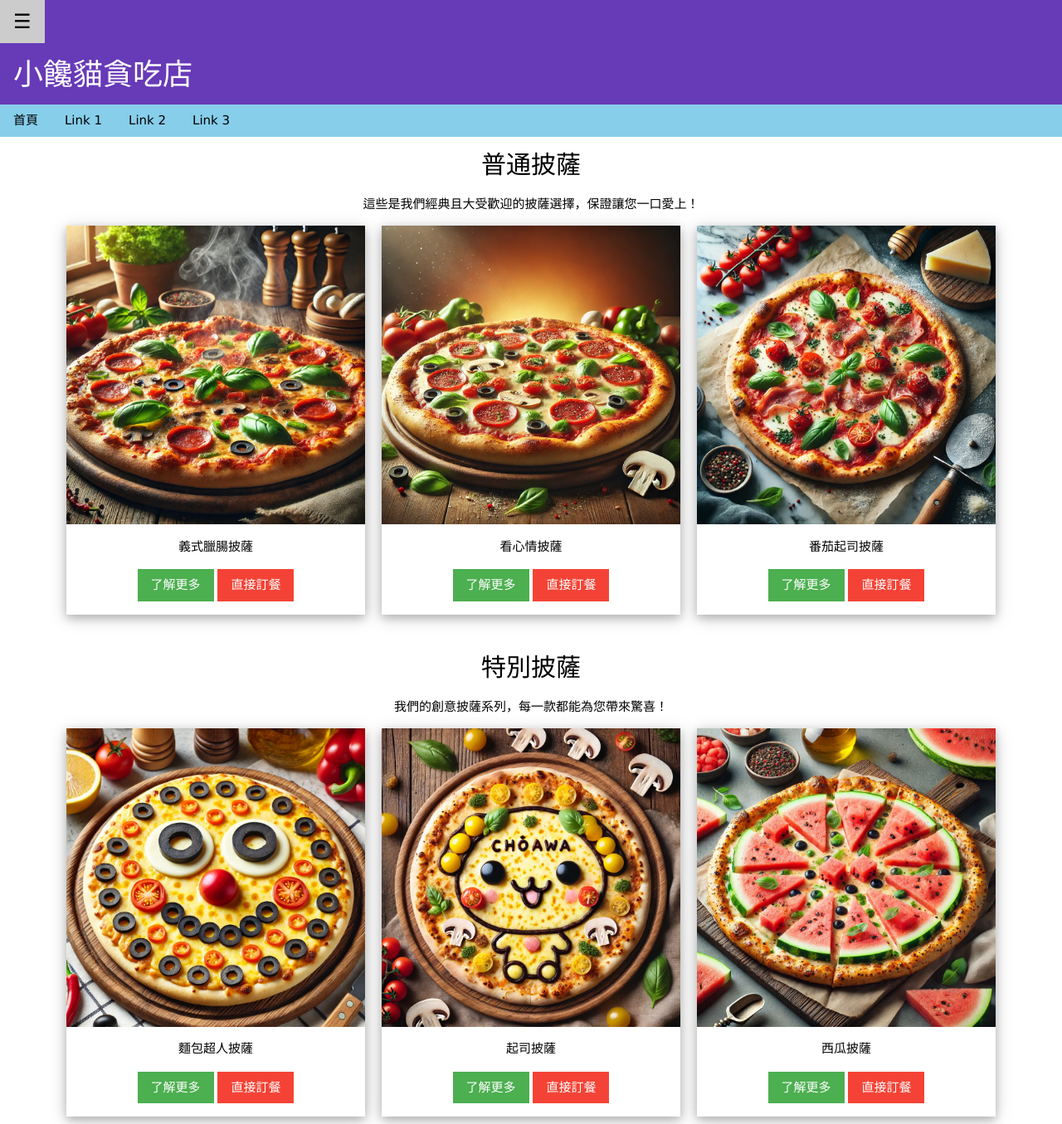
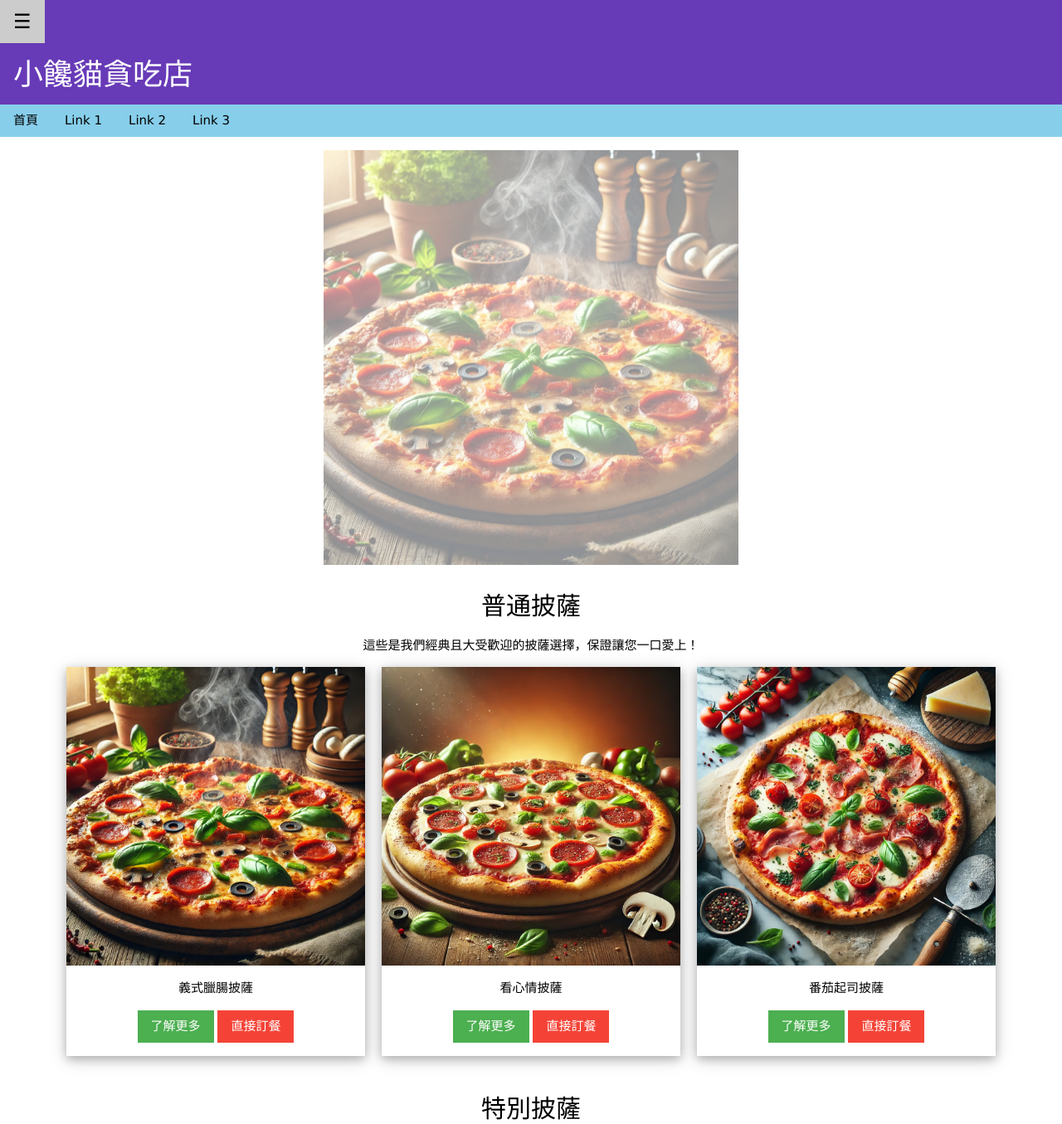
Before and after one commit to zhenkb/pizza-wb, a PHP site: page /home.php in a window 1280 px wide. Shown: the top 1355 px of the page at 83% size. Run offline with PHP 8.4, Linux system fonts and the light colour scheme.

Commit message:
Update home.php

```diff
--- a/home.php
+++ b/home.php
@@ -23,7 +23,27 @@
             <?=$link?>
         </div>
 
-
+        <div class="w3-content w3-section" style="max-width:500px">
+            <img class="mySlides w3-animate-fading" src="pizza/Pizza-1.jpg" style="width:100%">
+            <img class="mySlides w3-animate-fading" src="pizza/Pizza-2.jpg" style="width:100%">
+            <img class="mySlides w3-animate-fading" src="pizza/Pizza-3.jpg" style="width:100%">
+            <img class="mySlides w3-animate-fading" src="pizza/Pizza-4.jpg" style="width:100%">
+            <img class="mySlides w3-animate-fading" src="pizza/Pizza-5.jpg" style="width:100%">
+            <img class="mySlides w3-animate-fading" src="pizza/Pizza-6.jpg" style="width:100%">
+            <img class="mySlides w3-animate-fading" src="pizza/Pizza-7.jpg" style="width:100%">
+            <img class="mySlides w3-animate-fading" src="pizza/Pizza-8.jpg" style="width:100%">
+            <img class="mySlides w3-animate-fading" src="pizza/Pizza-9.jpg" style="width:100%">
+            <img class="mySlides w3-animate-fading" src="pizza/Pizza-10.jpg" style="width:100%">
+            <img class="mySlides w3-animate-fading" src="pizza/Pizza-11.jpg" style="width:100%">
+            <img class="mySlides w3-animate-fading" src="pizza/Pizza-12.jpg" style="width:100%">
+            <img class="mySlides w3-animate-fading" src="pizza/Pizza-13.jpg" style="width:100%">
+            <img class="mySlides w3-animate-fading" src="pizza/Pizza-14.jpg" style="width:100%">
+            <img class="mySlides w3-animate-fading" src="pizza/Pizza-15.jpg" style="width:100%">
+            <img class="mySlides w3-animate-fading" src="pizza/Pizza-16.jpg" style="width:100%">
+            <img class="mySlides w3-animate-fading" src="pizza/Pizza-17.jpg" style="width:100%">
+            <img class="mySlides w3-animate-fading" src="pizza/Pizza-18.jpg" style="width:100%">
+            <img class="mySlides w3-animate-fading" src="pizza/Pizza-19.jpg" style="width:100%">
+        </div>
 
         <div class="w3-container">
             <!-- 普通披薩 -->
@@ -291,6 +311,20 @@
         document.getElementById("openNav").style.display = "inline-block";
         }
 
+        var myIndex = 0;
+        carousel();
+
+        function carousel() {
+        var i;
+        var x = document.getElementsByClassName("mySlides");
+        for (i = 0; i < x.length; i++) {
+            x[i].style.display = "none";
+        }
+        myIndex++;
+        if (myIndex > x.length) {myIndex = 1}
+        x[myIndex-1].style.display = "block";
+        setTimeout(carousel, 9000);
+        }
     </script>
 </body>
 </html>
```
